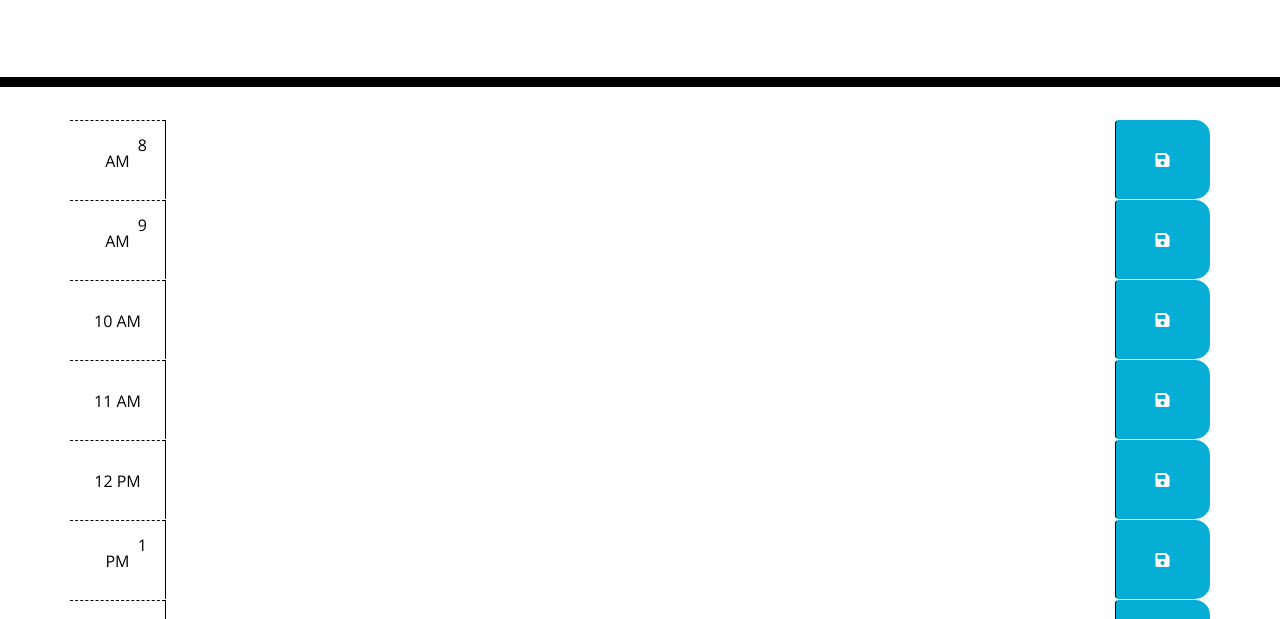
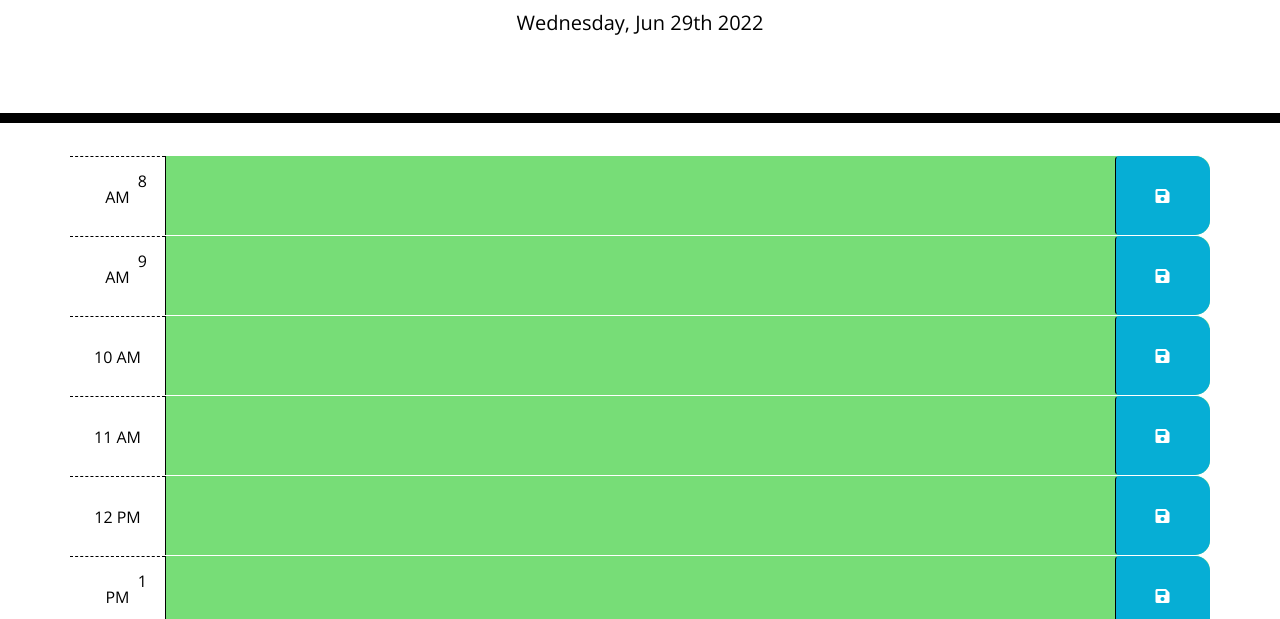
Before and after one commit to mbeaner/day-planner, a plain HTML site: page index.html in a window 1280 px wide. Shown: the part 181-800 px from the top of the page. Drawn offline with nearby package versions, Linux system fonts and the light colour scheme.

Commit message:
Added Javascript code

```diff
--- a/assets/js/script.js
+++ b/assets/js/script.js
@@ -0,0 +1,58 @@
+//Inserts today's in to HTML
+var todayDate = moment().format('dddd, MMM Do YYYY');
+$('#currentDay').html(todayDate);
+
+$(document).ready(function() {
+    //Event listener for when the save button is pressed
+    $(".saveBtn").on('click', function() {
+
+        var entryTime = $(this).parent().attr('id');
+        var entry = $(this).siblings('.description').val();
+
+        //Save entry into local storage
+        localStorage.setItem(entryTime, entry);
+    })
+
+    function currentTime() {
+        // Get the current hour in military time
+        var hourNum = moment().hour();
+
+        //Go through each time block and set set class to past, future or present.
+        $('.time-block').each(function() {
+            var blockTime = parseInt($(this).attr('id').split('hour')[1]);
+
+            //If the time of the block equal current time add class present
+            if (blockTime === hourNum) {
+                $(this).addClass('present');
+                $(this).removeClass('past');
+                $(this).removeClass('future');
+            }
+            //If the time of block is more than current time add class future
+            else if (blockTime > hourNum) {
+                $(this).removeClass('present');
+                $(this).removeClass('past');
+                $(this).addClass('future');
+            }
+            //If the time of block is less than current time add class past
+            else {
+                $(this).removeClass('present');
+                $(this).addClass('past');
+                $(this).removeClass('future');
+            }
+        })
+    }
+
+    // If there is an item save in the local storage get it
+    $("#hour8 .description").val(localStorage.getItem("hour8"));
+    $("#hour9 .description").val(localStorage.getItem("hour9"));
+    $("#hour10 .description").val(localStorage.getItem("hour10"));
+    $("#hour11 .description").val(localStorage.getItem("hour11"));
+    $("#hour12 .description").val(localStorage.getItem("hour12"));
+    $("#hour13 .description").val(localStorage.getItem("hour13"));
+    $("#hour14 .description").val(localStorage.getItem("hour14"));
+    $("#hour15 .description").val(localStorage.getItem("hour15"));
+    $("#hour16 .description").val(localStorage.getItem("hour16"));
+    $("#hour17 .description").val(localStorage.getItem("hour17"));
+
+    currentTime()
+})
```
Also changed, not shown: assets/css/style.css (indentation only).
